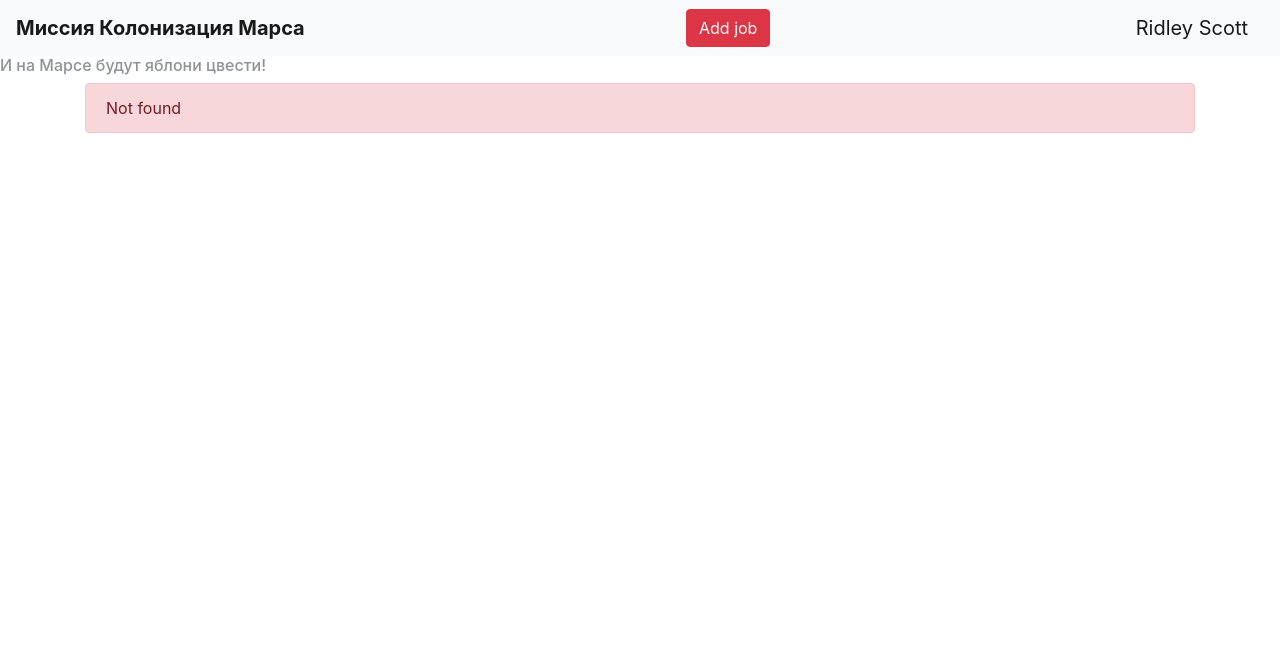
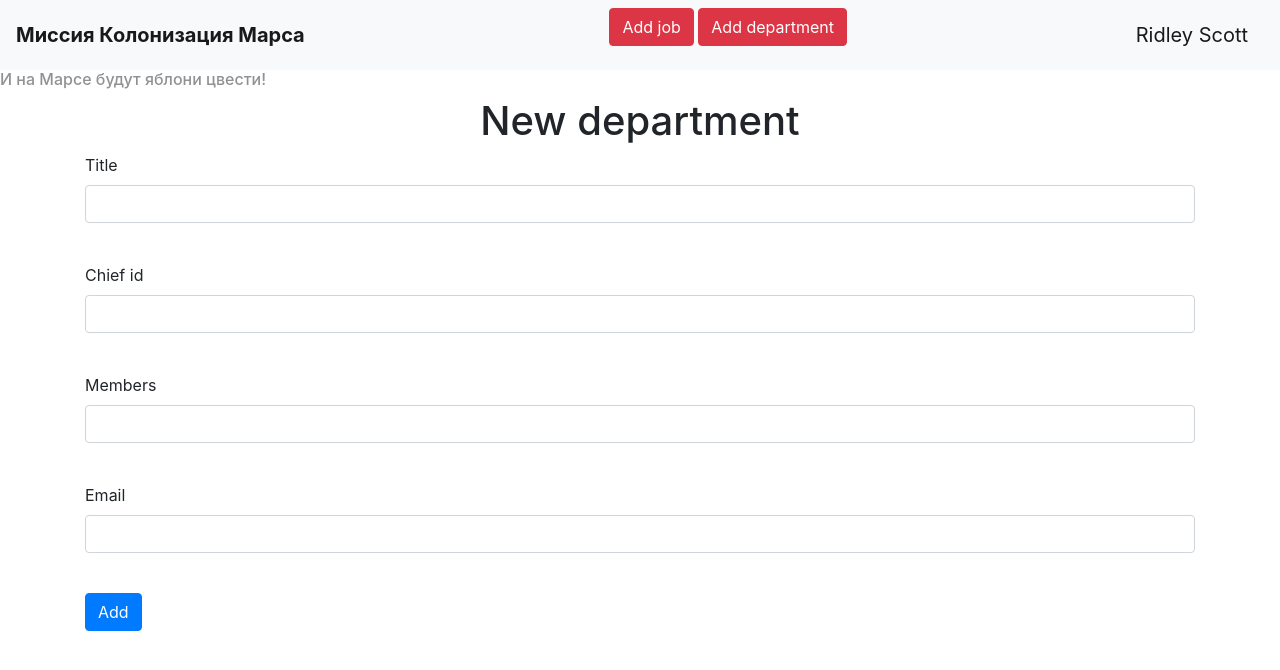
Before and after one commit to InkasRas/list_of_jobs, a Flask app: page /adddepartment in a window 1280 px wide. Shown: the top 670 px of the page. Run offline with Flask 2, Linux system fonts and the light colour scheme; a user stored in the database is signed in; some libraries are stand-ins or nearby versions.

Commit message:
create deps.,delte and edit

```diff
--- a/forms.py
+++ b/forms.py
@@ -43,3 +43,9 @@ class NewJobForm(FlaskForm):
     end_date = DateField('End date', default=datetime.datetime.today(), format='%Y-%m-%d')
     is_finished = BooleanField('Is finished', default=False)
     submit = SubmitField('Add job')
+class NewDepartmentForm(FlaskForm):
+    title=StringField('Title',validators=[DataRequired()])
+    chief=IntegerField('Chief id',validators=[DataRequired()])
+    members=StringField('Members',validators=[DataRequired()])
+    email=StringField('Email',validators=[DataRequired()])
+    submit=SubmitField('Add')
--- a/main.py
+++ b/main.py
@@ -2,9 +2,9 @@ import sqlalchemy
 import datetime
 import db_session
 import os
-from __all_models import User, Jobs
+from __all_models import User, Jobs, Departments
 from flask import Flask, render_template, redirect, url_for, session, request, make_response, abort
-from forms import RegisterForm, LoginForm, NewJobForm
+from forms import RegisterForm, LoginForm, NewJobForm, NewDepartmentForm
 from flask_login import login_user, LoginManager, current_user, logout_user, login_required
 
 app = Flask(__name__)
@@ -20,18 +20,46 @@ def load_user(id):
     return sesion.query(User).get(id)
 
 
-@app.route('/')
+@app.route('/base')
 def base():
     sesion = db_session.create_session()
-    jobs = {'jobs': []}
-    for job in sesion.query(Jobs):
-        job_json = {'job': {}}
-        job_json['job']['user'] = job.tm_leader
-        job_json['job']['job'] = job
-        if current_user.is_authenticated and (current_user.id == job.tm_leader.id or current_user.id == job.creator_id):
-            job_json['job']['btns'] = True
-        jobs['jobs'].append(job_json)
-    return render_template('jobs.html', jobs=jobs)
+    if request.args.get('type', 'job') == 'dep':
+        print()
+        deprts = {'deps': []}
+        for dep in sesion.query(Departments):
+            dep_json = {'dep': {}}
+            dep_json['dep']['user'] = dep.chief_m
+            dep_json['dep']['dep'] = dep
+            if current_user.is_authenticated and current_user.id == dep.chief_m.id:
+                dep_json['dep']['btns'] = True
+            deprts['deps'].append(dep_json)
+        return render_template('jobs.html', type='dep', deprts=deprts, ad_tit='Departments')
+    else:
+        jobs = {'jobs': []}
+        for job in sesion.query(Jobs):
+            job_json = {'job': {}}
+            job_json['job']['user'] = job.tm_leader
+            job_json['job']['job'] = job
+            if current_user.is_authenticated and (
+                    current_user.id == job.tm_leader.id or current_user.id == job.creator_id):
+                job_json['job']['btns'] = True
+            jobs['jobs'].append(job_json)
+        return render_template('jobs.html', jobs=jobs, type='job', ad_tit='Jobs')
+
+
+@app.route('/')
+def basee():
+    return redirect(url_for('base', type='job'))
+
+
+@app.route('/joblist')
+def joblist():
+    return redirect(url_for('base', type='job'))
+
+
+@app.route('/deplist')
+def deplist():
+    return redirect(url_for('base', type='dep'))
 
 
 @app.route('/success')
@@ -78,52 +106,113 @@ def check_job(form, template):
     return {'response': ['OK', datetime1, datetime2]}
 
 
-@app.route('/deletejob/<int:job_id>', methods=['GET', 'POST'])
+def check_new_dep(form: NewDepartmentForm):
+    sesion = db_session.create_session()
+    if not sesion.query(User).get(form.chief.data):
+        form.chief.errors.append('Chief does not exist')
+        sesion.close()
+        return {'response': form}
+    sesion.close()
+    return {'response': 'OK'}
+
+
+@app.route('/delete/<type>/<int:id>', methods=['GET', 'POST'])
 @login_required
-def delete_job(job_id):
+def delete_item(type, id):
     sesion = db_session.create_session()
-    job = sesion.query(Jobs).get(job_id)
-    if not job:
+    if type == 'job':
+        item = sesion.query(Jobs).get(id)
+    elif type == 'dep':
+        item = sesion.query(Departments).get(id)
+    if not item:
         abort(404)
-    if job.tm_leader.id != current_user.id and job.creator_id != current_user.id:
+    if type == 'job' and item.tm_leader.id != current_user.id and item.creator_id != current_user.id:
         abort(403)
-    sesion.delete(job)
+    elif type == 'dep' and item.chief_m.id != current_user.id:
+        abort(403)
+    sesion.delete(item)
     sesion.commit()
     return redirect('/')
 
 
-@app.route('/editjob/<int:job_id>', methods=['GET', 'POST'])
+@app.route('/edit/<type>/<int:id>', methods=['GET', 'POST'])
 @login_required
-def edit_job(job_id):
-    form = NewJobForm()
-    form.submit.label.text = 'Edit'
-    sesion = db_session.create_session()
-    job = sesion.query(Jobs).get(job_id)
-    if not job:
-        abort(404)
-    if request.method == 'GET':
-        form.collaborator.data = 'None'
-        form.job.data = job.job
-        form.work_size.data = job.work_size
-        form.team_leader.data = job.team_leader
-        form.start_date.data = job.start_date
-        form.end_date.data = job.end_date
-        form.is_finished.data = job.is_finished
+def edit_item(type, id):
+    if type == 'job':
+        form = NewJobForm()
+        form.submit.label.text = 'Edit'
+        sesion = db_session.create_session()
+        job = sesion.query(Jobs).get(id)
+        if not job:
+            abort(404)
+        if request.method == 'GET':
+            form.collaborator.data = 'None'
+            form.job.data = job.job
+            form.work_size.data = job.work_size
+            form.team_leader.data = job.team_leader
+            form.start_date.data = job.start_date
+            form.end_date.data = job.end_date
+            form.is_finished.data = job.is_finished
+        if form.validate_on_submit():
+            resp = check_job(form, 'newjob.html')
+            if resp['response'][0] != 'OK':
+                return render_template(resp['response'][0], add_title='Job edit', title='Job edit',
+                                       form=resp['response'][1])
+            job.team_leader = form.team_leader.data
+            job.job = form.job.data
+            job.work_size = form.work_size.data
+            job.collaborators = form.collaborator.data
+            job.start_date = resp['response'][1]
+            job.end_date = resp['response'][2]
+            job.is_finished = form.is_finished.data
+            sesion.commit()
+            sesion.close()
+            return redirect('/')
+        return render_template('newjob.html', add_title='Edit job', title='Job edit', form=form)
+    elif type == 'dep':
+        form = NewDepartmentForm()
+        form.submit.label.text = 'Edit'
+        sesion = db_session.create_session()
+        dep = sesion.query(Departments).get(id)
+        if not dep:
+            abort(404)
+        if request.method == 'GET':
+            form.chief.data = dep.chief
+            form.email.data = dep.email
+            form.members.data = dep.members
+            form.title.data = dep.title
+        if form.validate_on_submit():
+            resp = check_new_dep(form)
+            if resp['response'] != 'OK':
+                return render_template('newjob.html', add_title='Dep. edit', title='Dep. edit', form=resp['response'])
+            dep.title = form.title.data
+            dep.members = form.members.data
+            dep.chief = form.chief.data
+            dep.email = form.email.data
+            sesion.commit()
+            sesion.close()
+            return redirect('/')
+        return render_template('newjob.html', add_title='Dep. edit', title='Dep. edit', form=form)
+
+
+@app.route('/adddepartment', methods=['GET', 'POST'])
+@login_required
+def new_department():
+    form = NewDepartmentForm()
     if form.validate_on_submit():
-        resp = check_job(form, 'editjob.html')
-        if resp['response'][0] != 'OK':
-            return render_template(resp['response'][0], title='Job edit', form=resp['response'][1])
-        job.team_leader = form.team_leader.data
-        job.job = form.job.data
-        job.work_size = form.work_size.data
-        job.collaborators = form.collaborator.data
-        job.start_date = resp['response'][1]
-        job.end_date = resp['response'][2]
-        job.is_finished = form.is_finished.data
+        resp = check_new_dep(form)
+        if resp['response'] != 'OK':
+            return render_template('newjob.html', add_title='New department', form=form, title='New department')
+        sesion = db_session.create_session()
+        department = Departments(title=form.title.data,
+                                 chief=form.chief.data,
+                                 members=form.members.data,
+                                 email=form.email.data)
+        sesion.add(department)
         sesion.commit()
         sesion.close()
         return redirect('/')
-    return render_template('newjob.html', title='Job edit', form=form)
+    return render_template('newjob.html', add_title='New department', form=form, title='New department')
 
 
 @app.route('/addjob', methods=['GET', 'POST'])
@@ -133,7 +222,7 @@ def new_job():
     if form.validate_on_submit():
         resp = check_job(form, 'newjob.html')
         if resp['response'][0] != 'OK':
-            return render_template(resp['response'][0], title='New job', form=resp['response'][1])
+            return render_template(resp['response'][0], add_title='New job', title='New job', form=resp['response'][1])
         sesion = db_session.create_session()
         job = Jobs(team_leader=form.team_leader.data,
                    job=form.job.data,
@@ -147,7 +236,7 @@ def new_job():
         sesion.commit()
         sesion.close()
         return redirect('/')
-    return render_template('newjob.html', title='New job', form=form)
+    return render_template('newjob.html', add_title='New job', title='New job', form=form)
 
 
 @app.route('/logout')
--- a/templates/base.html
+++ b/templates/base.html
@@ -17,7 +17,10 @@
     <nav class="navbar navbar-light bg-light">
         <a class="navbar-brand" href="/"><b>Миссия Колонизация Марса</b></a>
         {% if request.path != '/addjob'%}
+        <p>
         <a class="btn btn-danger" href="/addjob">Add job</a>
+        <a class="btn btn-danger" href="/adddepartment">Add department</a>
+        </p>
         {% endif %}
         {% if current_user.is_authenticated %}
             <a class="navbar-brand" href="/logout">{{ current_user.name }} {{ current_user.surname }}</a>
--- a/templates/newjob.html
+++ b/templates/newjob.html
@@ -1,7 +1,7 @@
 {% extends "base.html" %}
 {% block content %}
     <div align="center">
-    <h1>Adding a Job</h1>
+    <h1>{{add_title}}</h1>
     </div>
     <form action="" method="post" novalidate>
         {{ form.hidden_tag() }}
```
Also changed, not shown: __all_models.py (+13 -2 lines), templates/jobs.html (+38 -5 lines), blogs.sqlite.
